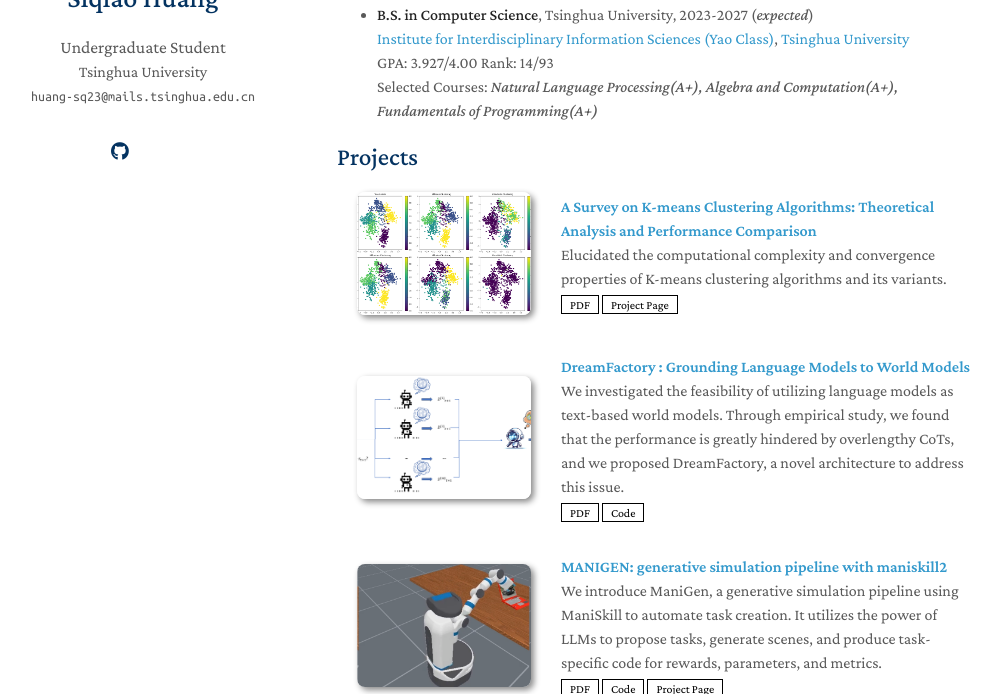
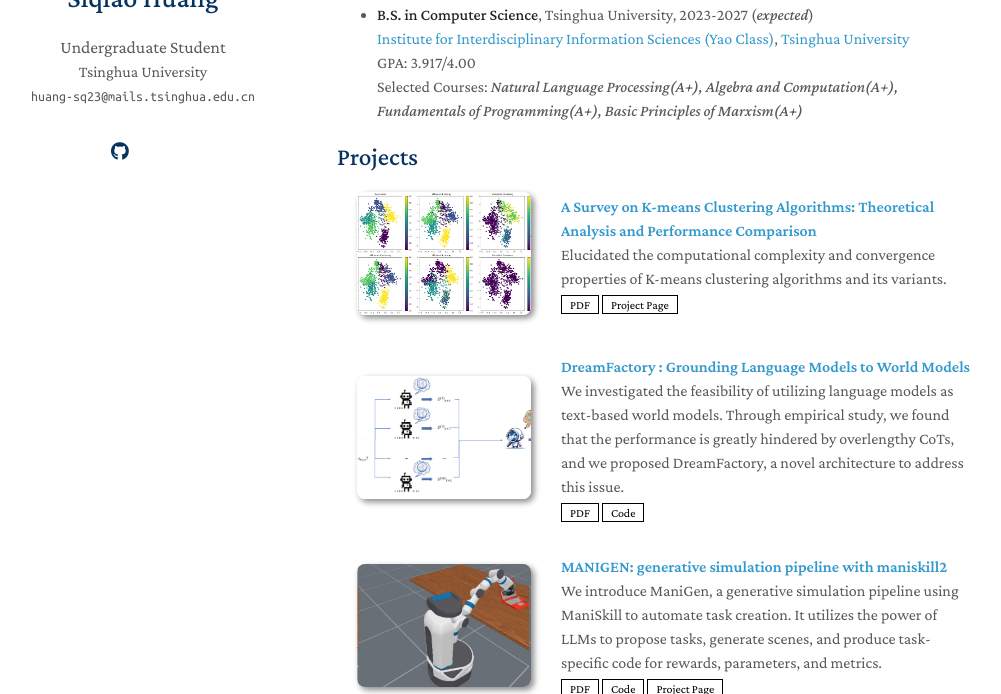
Before and after one commit to knightnemo/knightnemo.github.io, a Jekyll site: the page built from index.md, in a window 1280 px wide and 900 px high, scrolled down 504 px, cut to the strip 206-900 px from the top of the window. Shown: the whole strip, without its empty margins (133-1134 px from the left). Built offline with Jekyll 4.4.1, drawn with Linux system fonts in a browser that asks for light colours; a style sheet for code colours, icons or effects is not loaded; our own code applies the rules of GitHub Pages for plain Markdown files.

Commit message:
update gpa and A+ courses

```diff
--- a/index.md
+++ b/index.md
@@ -26,8 +26,8 @@
 
 - **B.S. in Computer Science**, Tsinghua University, 2023-2027 (_expected_)\\
     [Institute for Interdisciplinary Information Sciences (Yao Class)](https://iiis.tsinghua.edu.cn/en/), [Tsinghua University](https://www.tsinghua.edu.cn/en/)\\
-    GPA: 3.927/4.00 Rank: 14/93\\
-    Selected Courses: _Natural Language Processing(A+), Algebra and Computation(A+), Fundamentals of Programming(A+)_
+    GPA: 3.917/4.00\\
+    Selected Courses: _Natural Language Processing(A+), Algebra and Computation(A+), Fundamentals of Programming(A+), Basic Principles of Marxism(A+)_
 {% include_relative _includes/projects.md %}
 <!-- {% include_relative _includes/publications.md %} -->
 
```
